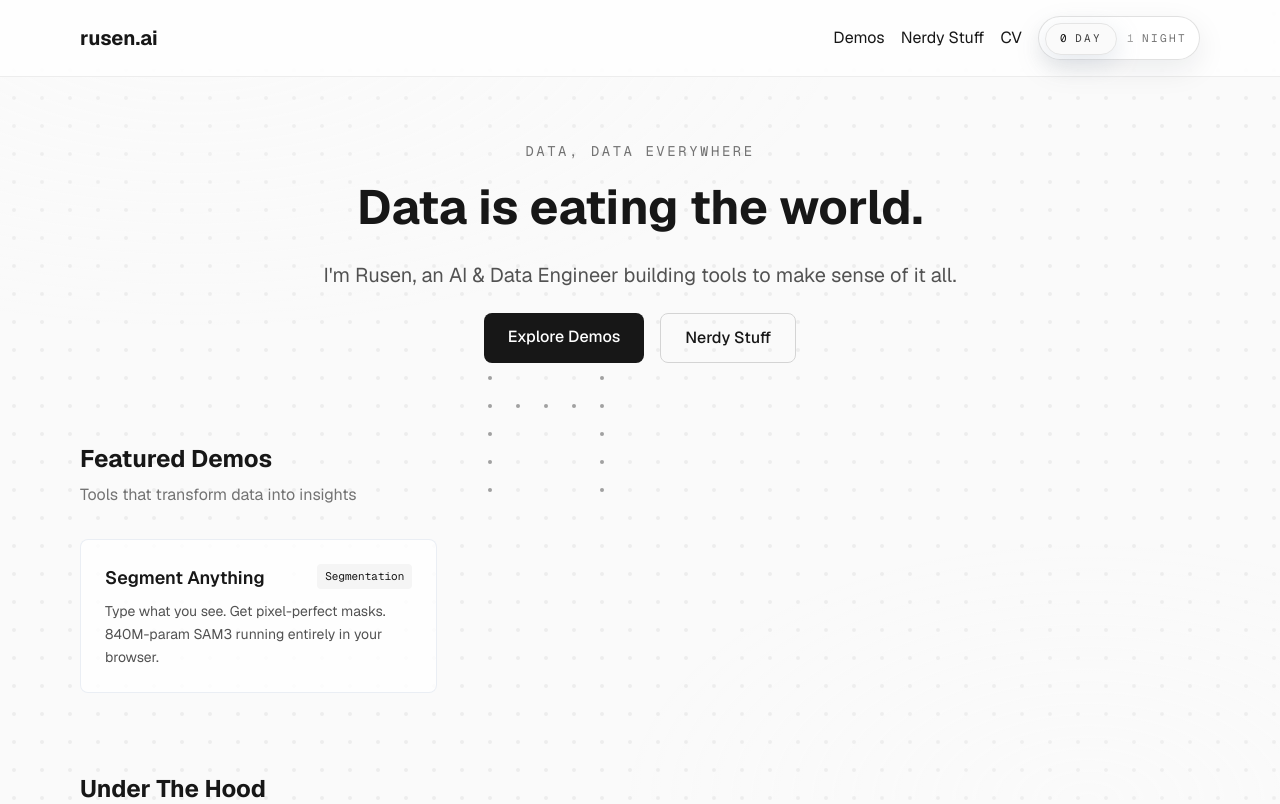
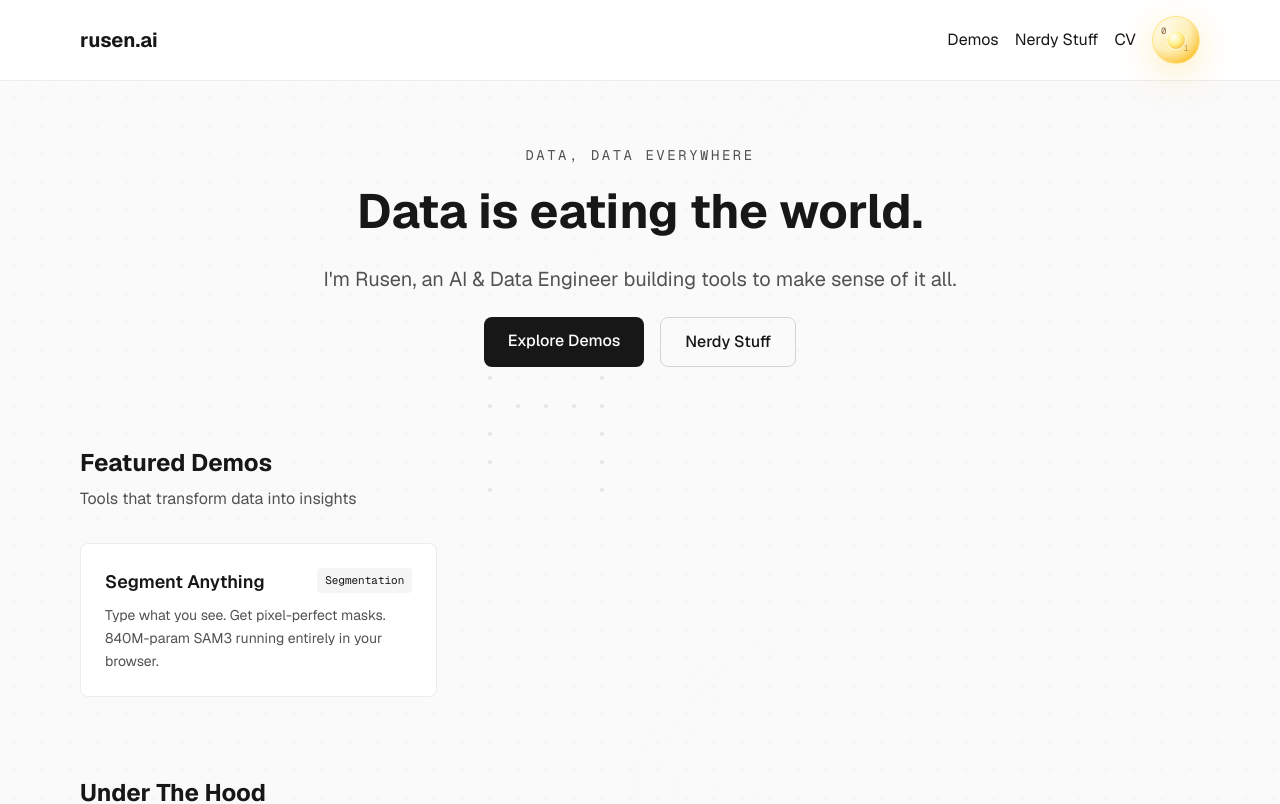
Before and after one commit to rusenbb/rusen-ai, a Next.js app: page / in a window 1280 px wide. Shown: the top 804 px of the page. Built offline with nearby package versions, Linux system fonts and the light colour scheme.

Commit message:
Fix theme system and light mode contrast

```diff
--- a/src/app/components/DemoCard.tsx
+++ b/src/app/components/DemoCard.tsx
@@ -22,7 +22,7 @@ export default function DemoCard({ title, description, href, tags = [], status =
           <span className="text-[11px] px-2 py-1 bg-green-100 dark:bg-green-900 text-green-800 dark:text-green-200 rounded shrink-0">Live</span>
         )}
       </div>
-      <p className="text-neutral-600 dark:text-neutral-400 text-sm leading-relaxed mb-3">{description}</p>
+      <p className="text-neutral-700 dark:text-neutral-400 text-sm leading-relaxed mb-3">{description}</p>
       {tags.length > 0 && (
         <div className="flex flex-wrap gap-2">
           {tags.map((tag) => (
--- a/src/app/components/Footer.tsx
+++ b/src/app/components/Footer.tsx
@@ -67,7 +67,7 @@ export default function Footer() {
           </a>
 
           {/* Copyright */}
-          <p className="text-xs sm:text-sm text-neutral-500 dark:text-neutral-500">
+          <p className="text-xs sm:text-sm text-neutral-600 dark:text-neutral-500">
             &copy; {new Date().getFullYear()} Rusen Birben
           </p>
         </div>
--- a/src/app/components/LegacyDataGridBackground.tsx
+++ b/src/app/components/LegacyDataGridBackground.tsx
@@ -193,17 +193,19 @@ export default function LegacyDataGridBackground() {
       ctx.clearRect(0, 0, canvas.width, canvas.height);
 
       const isDark = getResolvedTheme() === "dark";
-      const dotColor = isDark ? "255, 255, 255" : "0, 0, 0";
+      const dotColor = isDark ? "255, 255, 255" : "71, 85, 105";
+      const baseOpacity = isDark ? 0.08 : 0.035;
+      const pulseOpacity = isDark ? 0.5 : 0.18;
 
       for (const dot of dots) {
-        let opacity = 0.08;
+        let opacity = baseOpacity;
 
         if (dot.letterIndex >= 0) {
           const letterStartTime = dot.letterIndex * letterDuration;
           const cycleTime = elapsed % cycleDuration;
           if (cycleTime >= letterStartTime && cycleTime < letterStartTime + letterDuration) {
             const letterProgress = (cycleTime - letterStartTime) / letterDuration;
-            opacity = 0.08 + Math.sin(letterProgress * Math.PI) * 0.5;
+            opacity = baseOpacity + Math.sin(letterProgress * Math.PI) * pulseOpacity;
           }
         }
 
@@ -211,7 +213,7 @@ export default function LegacyDataGridBackground() {
         for (const ripple of ripplesRef.current) {
           rippleBoost += calculateRippleOpacity(dot, ripple, currentTime);
         }
-        opacity = Math.min(1, opacity + rippleBoost);
+        opacity = Math.min(1, opacity + rippleBoost * (isDark ? 1 : 0.65));
 
         ctx.beginPath();
         ctx.arc(dot.screenX, dot.screenY, 2, 0, Math.PI * 2);
--- a/src/app/components/ThemeToggle.tsx
+++ b/src/app/components/ThemeToggle.tsx
@@ -1,24 +1,27 @@
 "use client";
 
-import { useState } from "react";
-import { applyTheme, getResolvedTheme, type ThemeMode, THEME_STORAGE_KEY } from "./theme";
+import { useSyncExternalStore } from "react";
+import {
+  getResolvedTheme,
+  setThemePreference,
+  subscribeTheme,
+  type ThemeMode,
+} from "./theme";
 
 function nextTheme(current: ThemeMode): ThemeMode {
   return current === "dark" ? "light" : "dark";
 }
 
 export default function ThemeToggle() {
-  const [theme, setTheme] = useState<ThemeMode>(() =>
-    typeof document === "undefined"
-      ? "light"
-      : (document.documentElement.dataset.theme as ThemeMode | undefined) ?? getResolvedTheme(),
+  const theme = useSyncExternalStore<ThemeMode>(
+    subscribeTheme,
+    getResolvedTheme,
+    () => "light",
   );
 
   const handleToggle = () => {
     const updated = nextTheme(theme);
-    window.localStorage.setItem(THEME_STORAGE_KEY, updated);
-    applyTheme(updated);
-    setTheme(updated);
+    setThemePreference(updated);
   };
 
   const isDark = theme === "dark";
@@ -29,25 +32,49 @@ export default function ThemeToggle() {
       onClick={handleToggle}
       aria-label={`Switch to ${isDark ? "light" : "dark"} theme`}
       title={`Switch to ${isDark ? "light" : "dark"} theme`}
-      className="group relative inline-flex h-11 items-center rounded-full border border-neutral-300/70 bg-white/75 px-1.5 text-neutral-700 shadow-[0_10px_30px_rgba(15,23,42,0.08)] backdrop-blur-md transition hover:border-neutral-400 dark:border-neutral-700/70 dark:bg-neutral-950/70 dark:text-neutral-100"
+      className={`group relative inline-flex h-12 w-12 items-center justify-center overflow-hidden rounded-full border transition duration-300 ${
+        isDark
+          ? "border-neutral-700/90 bg-[radial-gradient(circle_at_35%_30%,rgba(248,250,252,0.12),rgba(31,41,55,0.94)_55%,rgba(2,6,23,1)_100%)] text-neutral-100 shadow-[0_10px_36px_rgba(2,6,23,0.42)]"
+          : "border-amber-200/90 bg-[radial-gradient(circle_at_35%_30%,rgba(255,255,255,0.98),rgba(254,243,199,0.92)_45%,rgba(251,191,36,0.9)_78%,rgba(245,158,11,0.96)_100%)] text-amber-950 shadow-[0_10px_36px_rgba(251,191,36,0.28)]"
+      }`}
     >
       <span
-        className={`absolute top-1.5 h-8 w-[4.5rem] rounded-full border transition-all duration-300 ${
+        className={`absolute inset-[3px] rounded-full transition duration-300 ${
           isDark
-            ? "left-[calc(100%-4.875rem)] border-neutral-700 bg-neutral-900 shadow-[0_8px_24px_rgba(2,6,23,0.35)]"
-            : "left-1.5 border-neutral-200 bg-neutral-50 shadow-[0_8px_24px_rgba(148,163,184,0.25)]"
+            ? "bg-[radial-gradient(circle_at_62%_38%,rgba(248,250,252,0.18),rgba(17,24,39,0)_24%),radial-gradient(circle_at_50%_50%,rgba(148,163,184,0.10),rgba(2,6,23,0)_70%)]"
+            : "bg-[radial-gradient(circle_at_38%_34%,rgba(255,255,255,0.9),rgba(255,255,255,0)_24%),radial-gradient(circle_at_50%_50%,rgba(254,240,138,0.42),rgba(254,240,138,0)_68%)]"
         }`}
         aria-hidden="true"
       />
-      <span className="relative z-10 grid grid-cols-2 items-center gap-1">
-        <span className="flex w-[4.5rem] items-center justify-center gap-1.5 px-2 text-[11px] font-mono uppercase tracking-[0.22em]">
-          <span className={`${isDark ? "text-neutral-500" : "text-neutral-900"}`}>0</span>
-          <span className={`${isDark ? "text-neutral-500" : "text-neutral-700"}`}>Day</span>
-        </span>
-        <span className="flex w-[4.5rem] items-center justify-center gap-1.5 px-2 text-[11px] font-mono uppercase tracking-[0.22em]">
-          <span className={`${isDark ? "text-neutral-100" : "text-neutral-400"}`}>1</span>
-          <span className={`${isDark ? "text-neutral-200" : "text-neutral-500"}`}>Night</span>
-        </span>
+      <span
+        className={`absolute left-2 top-2 text-[9px] font-mono tracking-[0.24em] transition ${
+          isDark ? "text-neutral-500" : "text-amber-950/70"
+        }`}
+      >
+        0
+      </span>
+      <span
+        className={`absolute bottom-2 right-2 text-[9px] font-mono tracking-[0.24em] transition ${
+          isDark ? "text-neutral-200" : "text-amber-900/45"
+        }`}
+      >
+        1
+      </span>
+      <span
+        className={`relative z-10 block h-5 w-5 rounded-full border transition duration-300 ${
+          isDark
+            ? "border-neutral-300/40 bg-[radial-gradient(circle_at_40%_38%,rgba(255,255,255,0.88),rgba(226,232,240,0.28)_42%,rgba(148,163,184,0.06)_75%,rgba(0,0,0,0)_76%)] shadow-[0_0_18px_rgba(226,232,240,0.22)]"
+            : "border-white/80 bg-[radial-gradient(circle_at_38%_34%,#ffffff,#fef08a_46%,#f59e0b_100%)] shadow-[0_0_22px_rgba(251,191,36,0.5)]"
+        }`}
+      >
+        <span
+          className={`absolute inset-0 rounded-full transition ${
+            isDark
+              ? "bg-[radial-gradient(circle_at_60%_40%,rgba(15,23,42,0)_38%,rgba(15,23,42,0.92)_42%)]"
+              : "opacity-0"
+          }`}
+          aria-hidden="true"
+        />
       </span>
     </button>
   );
--- a/src/app/components/theme.ts
+++ b/src/app/components/theme.ts
@@ -1,4 +1,5 @@
 export const THEME_STORAGE_KEY = "rusen-ui-theme";
+export const THEME_EVENT = "rusen-theme-change";
 
 export type ThemeMode = "light" | "dark";
 
@@ -16,6 +17,11 @@ export function getStoredTheme(): ThemeMode | null {
 }
 
 export function getResolvedTheme(): ThemeMode {
+  if (typeof document !== "undefined") {
+    const active = document.documentElement.dataset.theme;
+    if (active === "light" || active === "dark") return active;
+  }
+
   return getStoredTheme() ?? getSystemTheme();
 }
 
@@ -23,4 +29,47 @@ export function applyTheme(theme: ThemeMode): void {
   if (typeof document === "undefined") return;
   document.documentElement.dataset.theme = theme;
   document.documentElement.style.colorScheme = theme;
+  document.documentElement.classList.toggle("dark", theme === "dark");
+  window.dispatchEvent(new CustomEvent(THEME_EVENT, { detail: theme }));
 }
+
+export function setThemePreference(theme: ThemeMode): void {
+  if (typeof window === "undefined") return;
+  window.localStorage.setItem(THEME_STORAGE_KEY, theme);
+  applyTheme(theme);
+}
+
+export function subscribeTheme(listener: () => void): () => void {
+  if (typeof window === "undefined") {
+    return () => {};
+  }
+
+  const mediaQuery = window.matchMedia("(prefers-color-scheme: dark)");
+  const handleStorage = (event: StorageEvent) => {
+    if (event.key === THEME_STORAGE_KEY) {
+      if (event.newValue === "light" || event.newValue === "dark") {
+        applyTheme(event.newValue);
+      } else {
+        applyTheme(getSystemTheme());
+      }
+      listener();
+    }
+  };
+  const handleThemeEvent = () => listener();
+  const handleMediaChange = () => {
+    if (!getStoredTheme()) {
+      applyTheme(getSystemTheme());
+      listener();
+    }
+  };
+
+  window.addEventListener(THEME_EVENT, handleThemeEvent);
+  window.addEventListener("storage", handleStorage);
+  mediaQuery.addEventListener("change", handleMediaChange);
+
+  return () => {
+    window.removeEventListener(THEME_EVENT, handleThemeEvent);
+    window.removeEventListener("storage", handleStorage);
+    mediaQuery.removeEventListener("change", handleMediaChange);
+  };
+}
--- a/src/app/cv/cv.module.css
+++ b/src/app/cv/cv.module.css
@@ -18,8 +18,7 @@
   --font-sans: var(--font-geist-sans), system-ui, sans-serif;
 }
 
-@media (prefers-color-scheme: dark) {
-  :root {
+:global(html[data-theme="dark"]) {
   --cbg: #0a0a0a;
   --csurface: #141414;
   --cborder: #ffffff;
@@ -27,7 +26,6 @@
   --ctext-muted: #888888;
   --ctext-sub: #666666;
   --caccent: #ffffff;
-  }
 }
 
 /* Container */
--- a/src/app/emergence/page.tsx
+++ b/src/app/emergence/page.tsx
@@ -50,7 +50,7 @@ export default function EmergencePage() {
           nobody can fully explain. This page lets you see it happen.
         </p>
 
-        <div className="mt-8 rounded-2xl border border-neutral-200 dark:border-neutral-800 bg-neutral-50/80 dark:bg-neutral-900/50 p-5">
+        <div className="mt-8 rounded-2xl border border-neutral-300 dark:border-neutral-800 bg-white/90 dark:bg-neutral-900/50 p-5 shadow-[0_12px_32px_rgba(15,23,42,0.05)]">
           <p className="text-sm font-medium text-neutral-900 dark:text-neutral-100">
             How to read this essay
           </p>
@@ -78,7 +78,7 @@ export default function EmergencePage() {
             <a
               key={section.id}
               href={`#${section.id}`}
-              className="rounded-xl border border-neutral-200 dark:border-neutral-800 bg-white/60 dark:bg-neutral-950/40 p-4"
+              className="rounded-xl border border-neutral-300 dark:border-neutral-800 bg-white/92 dark:bg-neutral-950/40 p-4 shadow-[0_8px_24px_rgba(15,23,42,0.04)]"
             >
               <div className="text-[10px] font-mono uppercase tracking-[0.22em] text-neutral-500">
                 {String(index + 1).padStart(2, "0")}
@@ -86,7 +86,7 @@ export default function EmergencePage() {
               <h2 className="mt-2 text-sm font-semibold text-neutral-900 dark:text-neutral-100">
                 {section.title}
               </h2>
-              <p className="mt-1 text-sm text-neutral-600 dark:text-neutral-400">
+              <p className="mt-1 text-sm text-neutral-700 dark:text-neutral-400">
                 {section.summary}
               </p>
             </a>
--- a/src/app/globals.css
+++ b/src/app/globals.css
@@ -1,9 +1,10 @@
 @import "tailwindcss";
+@custom-variant dark (&:where(.dark, .dark *));
 
 :root {
   --background: #fafafa;
   --foreground: #171717;
-  color-scheme: light dark;
+  color-scheme: light;
 }
 
 @theme inline {
@@ -13,7 +14,7 @@
   --font-mono: var(--font-geist-mono);
 }
 
-/* System preference dark mode (default) */
+/* System preference fallback */
 @media (prefers-color-scheme: dark) {
   :root {
     --background: #0c0c0f;
@@ -33,6 +34,10 @@ html[data-theme="dark"] {
   color-scheme: dark;
 }
 
+html.dark {
+  color-scheme: dark;
+}
+
 
 body {
   background: var(--background);
@@ -40,6 +45,7 @@ body {
   font-family: var(--font-geist-sans), "Segoe UI", sans-serif;
   line-height: 1.5;
   overflow-x: hidden;
+  transition: background-color 220ms ease, color 220ms ease;
 }
 
 .content-shell {
@@ -60,11 +66,11 @@ body {
 }
 
 .ui-surface {
-  background: rgb(255 255 255 / 0.74);
+  background: rgb(255 255 255 / 0.88);
 }
 
 .ui-card {
-  background: rgb(255 255 255 / 0.82);
+  background: rgb(255 255 255 / 0.94);
   border-color: rgb(226 232 240 / 0.72);
   backdrop-filter: saturate(1.1);
 }
@@ -143,11 +149,11 @@ html[data-theme="light"] .content-shell::before {
 }
 
 html[data-theme="light"] .ui-surface {
-  background: rgb(255 255 255 / 0.74);
+  background: rgb(255 255 255 / 0.88);
 }
 
 html[data-theme="light"] .ui-card {
-  background: rgb(255 255 255 / 0.82);
+  background: rgb(255 255 255 / 0.94);
   border-color: rgb(226 232 240 / 0.72);
 }
 
--- a/src/app/layout.tsx
+++ b/src/app/layout.tsx
@@ -78,6 +78,7 @@ export default function RootLayout({
                     : (window.matchMedia("(prefers-color-scheme: dark)").matches ? "dark" : "light");
                   document.documentElement.dataset.theme = resolved;
                   document.documentElement.style.colorScheme = resolved;
+                  document.documentElement.classList.toggle("dark", resolved === "dark");
                 } catch (_) {}
               })();
             `,
--- a/src/app/page.tsx
+++ b/src/app/page.tsx
@@ -9,7 +9,7 @@ export default function Home() {
     <div className="max-w-6xl mx-auto px-4 py-10 sm:py-12 md:py-16">
       {/* Hero Section */}
       <section className="text-center mb-12 sm:mb-16 md:mb-20">
-        <p className="text-xs sm:text-sm font-mono text-neutral-500 dark:text-neutral-500 mb-3 sm:mb-4 tracking-[0.18em]">
+        <p className="text-xs sm:text-sm font-mono text-neutral-600 dark:text-neutral-500 mb-3 sm:mb-4 tracking-[0.18em]">
           DATA, DATA EVERYWHERE
         </p>
         <h1 className="text-3xl sm:text-4xl md:text-5xl font-bold mb-4 sm:mb-6 leading-tight text-balance">
@@ -37,7 +37,7 @@ export default function Home() {
       {/* Featured Demos */}
       <section className="mb-12 sm:mb-16 md:mb-20">
         <h2 className="text-xl sm:text-2xl font-bold mb-2">Featured Demos</h2>
-        <p className="text-sm sm:text-base text-neutral-500 dark:text-neutral-500 mb-5 sm:mb-8">Tools that transform data into insights</p>
+        <p className="text-sm sm:text-base text-neutral-600 dark:text-neutral-500 mb-5 sm:mb-8">Tools that transform data into insights</p>
         <div className="grid md:grid-cols-2 lg:grid-cols-3 gap-6">
           {featuredDemos.map((project) => (
             <DemoPreview
@@ -54,7 +54,7 @@ export default function Home() {
       {/* Nerdy Stuff Preview */}
       <section className="mb-4 sm:mb-8">
         <h2 className="text-xl sm:text-2xl font-bold mb-2">Under The Hood</h2>
-        <p className="text-sm sm:text-base text-neutral-500 dark:text-neutral-500 mb-5 sm:mb-8">See how the data sausage is made</p>
+        <p className="text-sm sm:text-base text-neutral-600 dark:text-neutral-500 mb-5 sm:mb-8">See how the data sausage is made</p>
         <div className="grid md:grid-cols-2 lg:grid-cols-3 gap-6">
           {featuredNerdy.map((project) => (
             <DemoPreview
```
Lines whose indentation alone changed are shown as unchanged.
